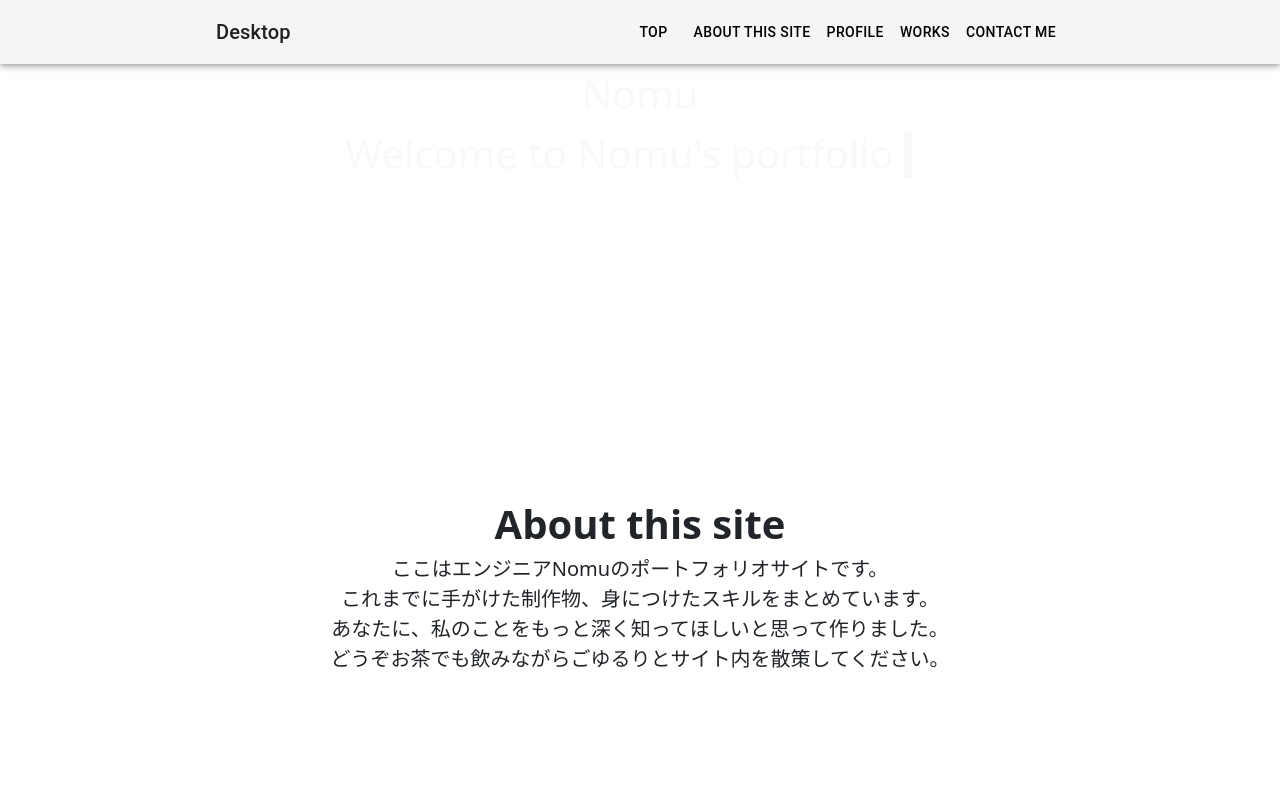
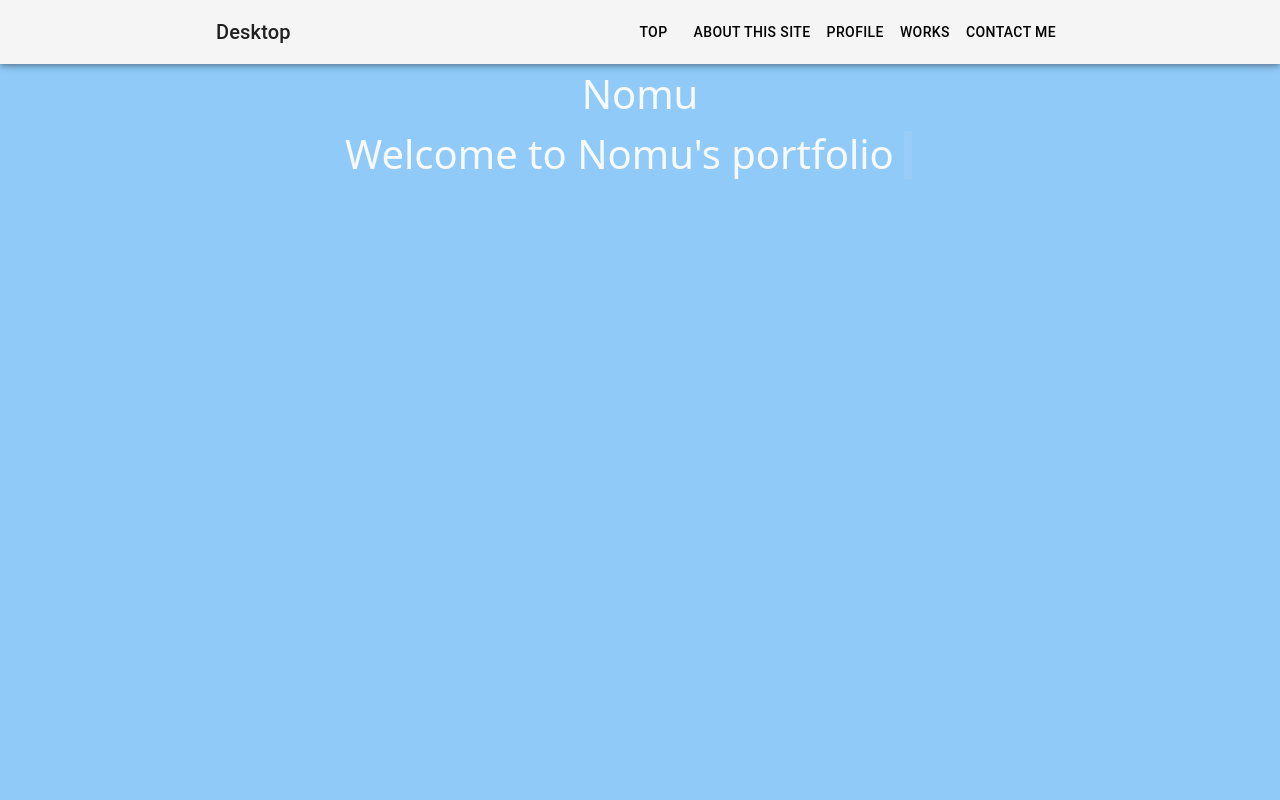
Before and after one commit to WNomunomu/wnomunomu.github.io, a Next.js app: page / in a window 1280 px wide. Shown: the top 800 px of the page. Built offline with nearby package versions, Linux system fonts and the light colour scheme.

Commit message:
create original button

```diff
--- a/src/components/page/Index/indexPage.module.css
+++ b/src/components/page/Index/indexPage.module.css
@@ -1,14 +1,24 @@
-.top-banner-container {
-  background-color: #3E5E98;
-  height: calc(100vh - 64px);
+.top-banner {
+  background-color: rgb(144, 202, 249);
+  height: calc(100vh);
   min-height: 400px;
+  clip-path: polygon(0 0, 100% 0, 100% calc(100% - 50px), 0 100%);
+  -webkit-clip-path: polygon(0 0, 100% 0, 100% calc(100% - 50px), 0 100%);
 }
 
 .about-this-site {
-  height: 100vh;
-  background-color: cadetblue;
+  /* clip-path: polygon(0 0, 100% 0, 100% calc(100% - 50px), 0 100%);
+  -webkit-clip-path: polygon(0 0, 100% 0, 100% calc(100% - 50px), 0 100%); */
 }
 
 .about-me {
   height: 100vh;
 }
+
+.button {
+  background-color: rgb(100, 181, 246);
+}
+
+.button:hover {
+  background-color: rgb(144, 202, 249);
+}
```
